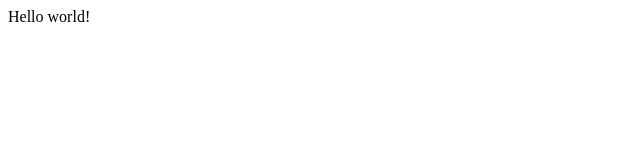
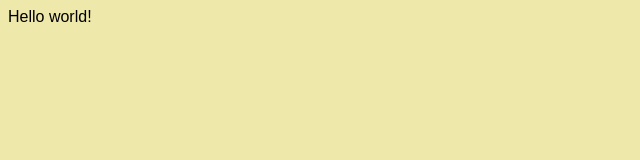
Before and after one commit to ncn1/gatsby-api-data-example, a Gatsby site: page / in a window 1280 px wide. Shown: the whole page, without its empty margins (0-640 px from the left). Built offline with nearby package versions, Linux system fonts and the light colour scheme; Gatsby itself is replaced by a stand-in of ours.

Commit message:
Add some styling

```diff
--- /dev/null
+++ b/gatsby-browser.js
@@ -0,0 +1 @@
+import "./src/styles/global.css"
--- a/src/pages/people.js
+++ b/src/pages/people.js
@@ -13,6 +13,7 @@ const People = ({ data }) => {
         })
     };
     return <>
+        <h1>Star Wars Characters</h1>
         {peopleList()}
         </>
 };
--- /dev/null
+++ b/src/styles/global.css
@@ -0,0 +1,4 @@
+html {
+    background-color: palegoldenrod;
+    font-family:'BasicCommercialSoftRndedW01', Arial, Helvetica, sans-serif;
+}
```
